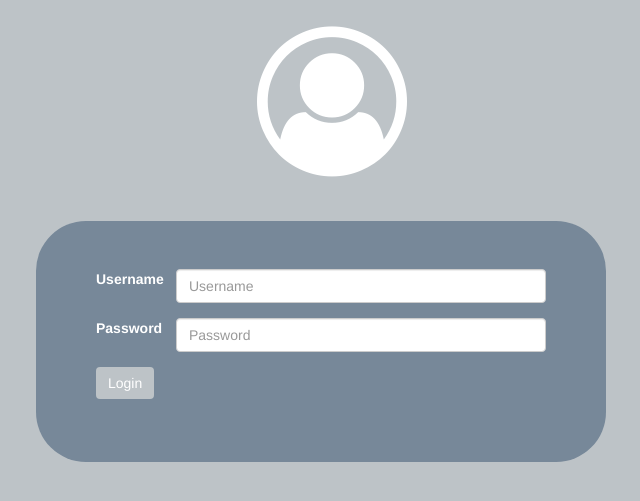
After one commit to bharara/AirQM, a Flask app: template app/templates/userlogin.html in a window 1280 px wide. The commit adds this page. Shown: the top 501 px of the page, without its empty margins (319-959 px from the left). Run offline with Flask 2, Linux system fonts and the light colour scheme; the template is opened without the code that fills it, so the values that code supplies are empty; some libraries are stand-ins or nearby versions.

Commit message:
Trying to solve template

```diff
--- a/app/static/home.css
+++ b/app/static/home.css
@@ -10,8 +10,6 @@
 	height:100%;
 
 }
-
-
 .navbar-inverse {
 	background-color: rgb(112,128,144);
 	border-radius:0px 0px 200px 200px;
@@ -44,13 +42,7 @@
 .container1{
 	margin-top: 58px;
 }
-.jumbotron{
-	margin-left: 20px;
-	margin-right: 0px;
-	height:100px;
-	padding-top: 30px;
 
-}
 
 #h1{
 	margin-top: 0%;
@@ -60,6 +52,10 @@
 }
 
 #j1{
+	margin-left: 20px;
+	margin-right: 0px;
+	height:100px;
+	padding-top: 30px;
 	border-radius:100px 100px 200px 200px;
 }
 
@@ -71,3 +67,31 @@
 #toggle_button{
 	margin-right: 30px;
 }
+
+/*for user login page*/
+#j2{
+	 width:50%;
+  	 margin:0 auto;
+     margin-top:2%;
+     background-color: rgb(119,136,153);
+}
+
+#c2{
+
+ margin-top: 1%;
+}
+
+#button{
+	background-color: #bdc3c7;
+	border:none;
+}
+
+#username{
+	color: white;
+}
+
+#password{
+
+	color:white;
+}
+/*End user login page*/
--- /dev/null
+++ b/app/templates/userlogin.html
@@ -0,0 +1,62 @@
+<!DOCTYPE html>
+<html>
+<head>
+	<title>User Login Page</title>
+	  <link rel="stylesheet" type="text/css" href="https://cdnjs.cloudflare.com/ajax/libs/font-awesome/4.7.0/css/font-awesome.css">
+	  <link rel="stylesheet" type="text/css" href="home.css">
+	  <link rel="stylesheet" type="text/css" href="bootstrap.css">
+	<style type="text/css">
+    body{
+
+  background-color:#bdc3c7;
+}
+
+
+  </style>
+</head>
+<body>
+
+
+
+
+  <h1 style="color:white;font-size:150px; padding-left:45%;padding-top:0.5px;  "><i class="fa fa-user-circle-o" aria-hidden="true"></i></h1>
+
+
+	<div class="container" id="c2">
+		<div style="border-radius:50px 50px 50px 50px;" class="jumbotron" id="j2">
+
+ <form>
+  <div class="form-group row">
+    <label id="username" for="username" class="col-sm-2 col-form-label">Username</label>
+    <div class="col-sm-10">
+      <input type="tel" class="form-control" id="cnic" placeholder="Username" minlength="13" maxlength="13" required="true">
+    </div>
+  </div>
+  <div class="form-group row">
+    <label id="password" for="password" class="col-sm-2 col-form-label">Password</label>
+    <div class="col-sm-10">
+      <input type="password" class="form-control" id="password" placeholder="Password" minlength="13" maxlength="13" required="true">
+    </div>
+</div>
+
+  	<div class="form-group row">
+    	<div class="col-sm-10">
+        <a id="button" id="loginbutton" class="btn btn-info" href="userlogin.html" role="button">Login</a>
+    </div>
+  </div>
+</form>
+
+		</div>
+	</div>
+
+
+
+
+
+
+
+ <script src="https://code.jquery.com/jquery-2.1.4.min.js"></script>
+ <script src="https://maxcdn.bootstrapcdn.com/bootstrap/3.3.7/js/bootstrap.min.js"></script>
+
+</body>
+</html>
```
